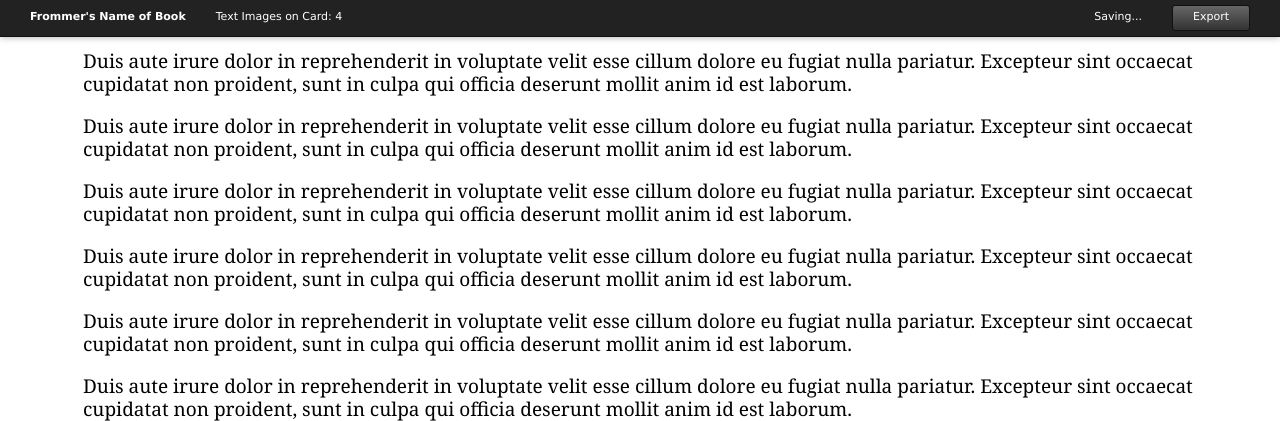
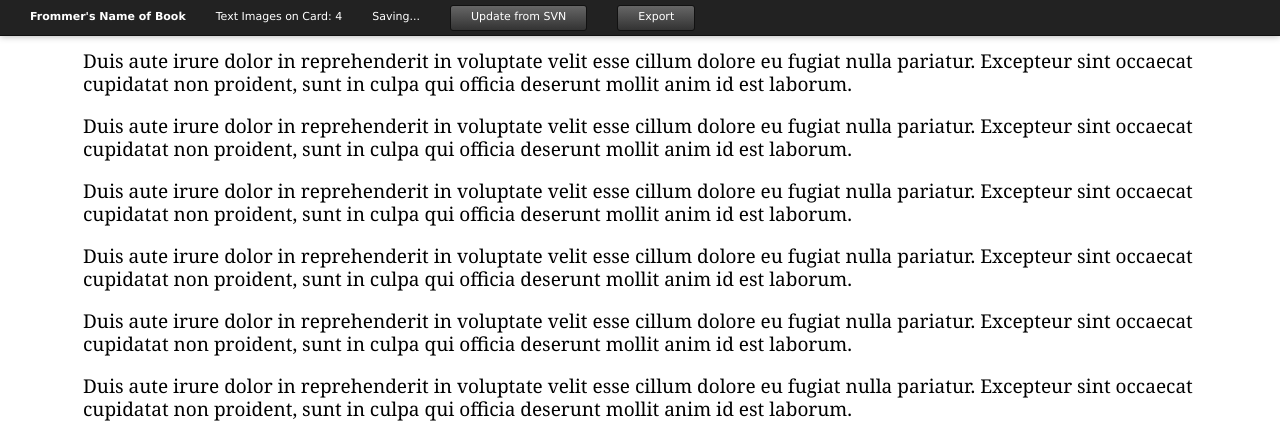
Before and after one commit to tomgenoni/projects, a PHP site: page /sample.html in a window 1280 px wide. Shown: the top 421 px of the page. Run offline with PHP 8.4, Linux system fonts and the light colour scheme; some libraries are stand-ins or nearby versions.

Commit message:
starting file system stuff

```diff
--- a/resize/css/screen.css
+++ b/resize/css/screen.css
@@ -61,16 +61,12 @@ body {
 	padding: 9px 15px 0;
 	position: relative;
 }
-#panel li:nth-child(2) {
-	-webkit-box-flex: 1;
-}
 
-#panel li:last-child {
-	padding-top: 5px;
-	padding-bottom: 5px;
-}
-#panel li #btn-done {
+
+#panel li .btn {
 	display: block;
+	position: relative;
+	top: -4px;
 	background-image: -webkit-linear-gradient(top, #666, #333);
 	color: #fff;
 	padding: 4px 20px 7px;
--- a/resize/js/resize.js
+++ b/resize/js/resize.js
@@ -25,7 +25,7 @@ $(window).load(function(){
 			return false;
 		});
 
-		$("<ul id='panel'><li><b>Frommer's Name of Book</b></li><li>Text Images on Card: "+textImgLength+"</li><li><span class='autosave'>Saving...</span></li><li><a href='#' id='btn-done'>Export</a></li></ul>'").appendTo("body");
+		$("<ul id='panel'><li><b>Frommer's Name of Book</b></li><li>Text Images on Card: "+textImgLength+"</li><li><span class='autosave'>Saving...</span></li><li><a href='#' class='btn' id='btn-done'>Update from SVN</a></li><li><a href='#' class='btn' id='btn-done'>Export</a></li></ul>'").appendTo("body");
 
 
 		function getClassName(target) {
```
Also changed, not shown: resize/file.html (+15 -26 lines).
